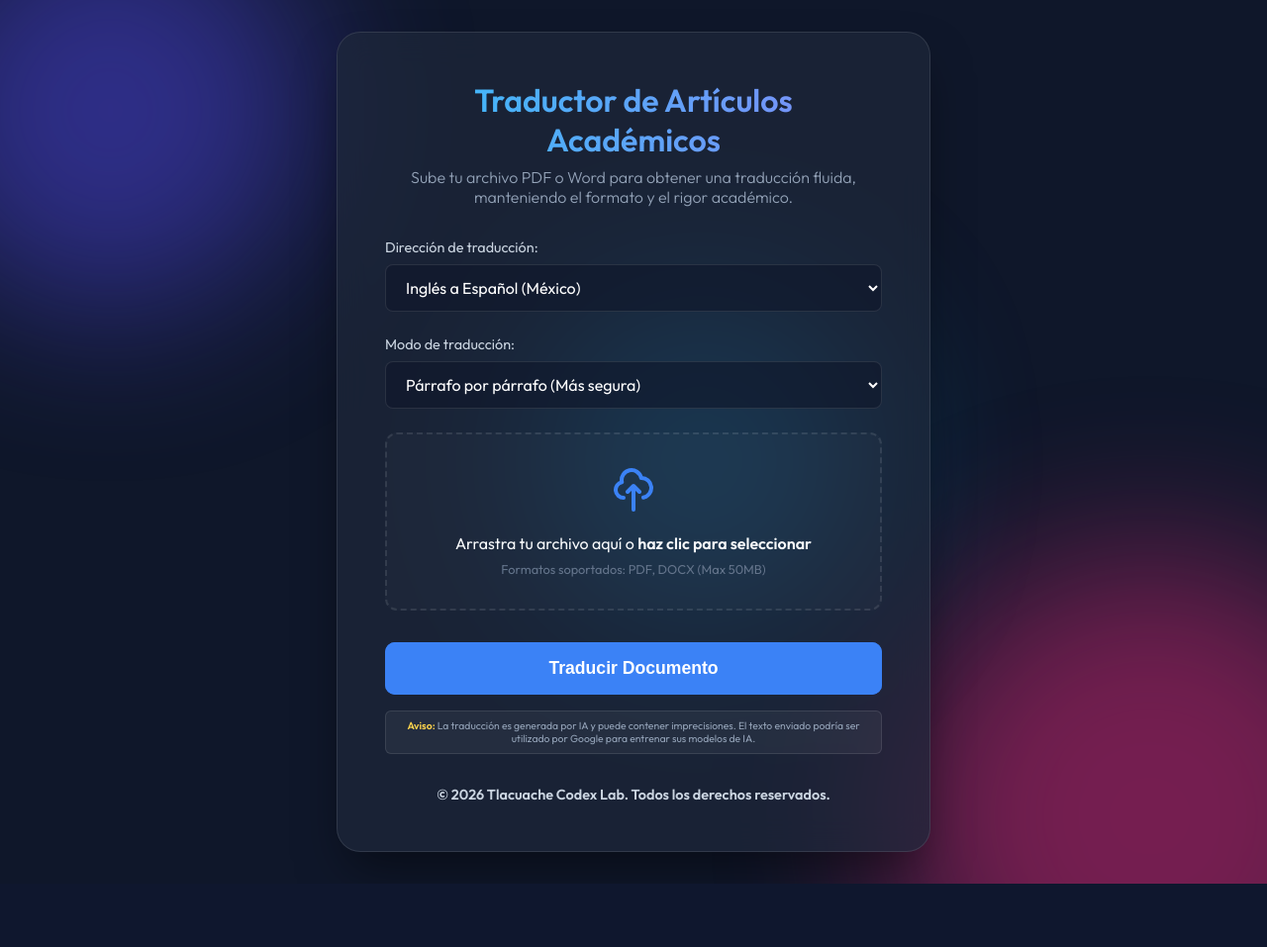
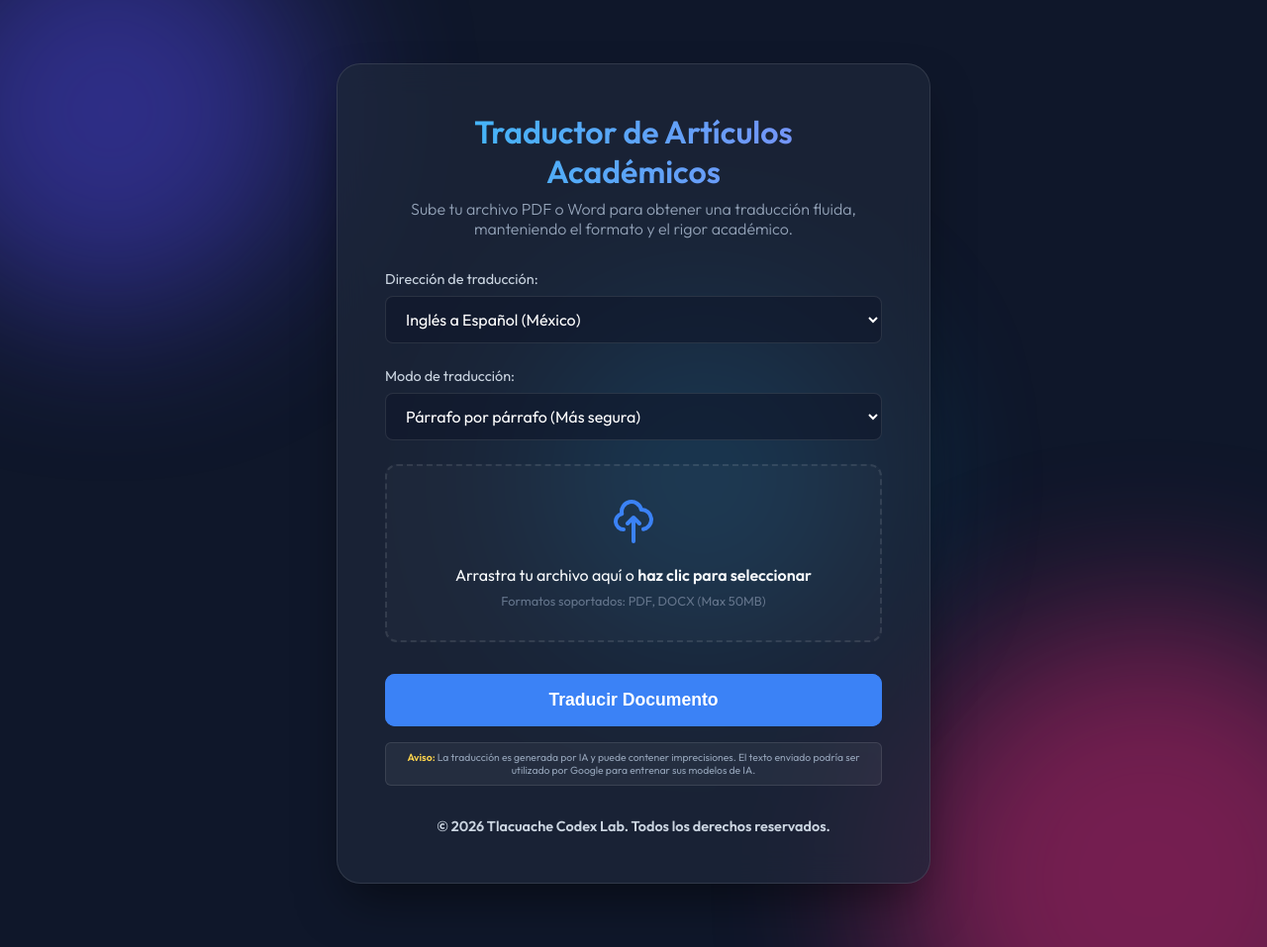
Before and after one commit to MathCoffee/academic-papers-translator, a Flask app: page / in a window 1280 px wide. Shown: the whole page at 99% size. Before the commit the page ends 893 px from the top, so only its background shows below. Run offline with Flask 3, Linux system fonts and the light colour scheme.

Commit message:
Fix flexbox clipping issue

```diff
--- a/static/style.css
+++ b/static/style.css
@@ -20,11 +20,11 @@ body {
     min-height: 100vh;
     display: flex;
     justify-content: center;
-    align-items: center;
+    align-items: flex-start;
     position: relative;
     overflow-x: hidden;
     overflow-y: auto;
-    padding: 2rem 0;
+    padding: 4rem 1rem;
 }
 
 /* Dynamic animated background shapes */
```
